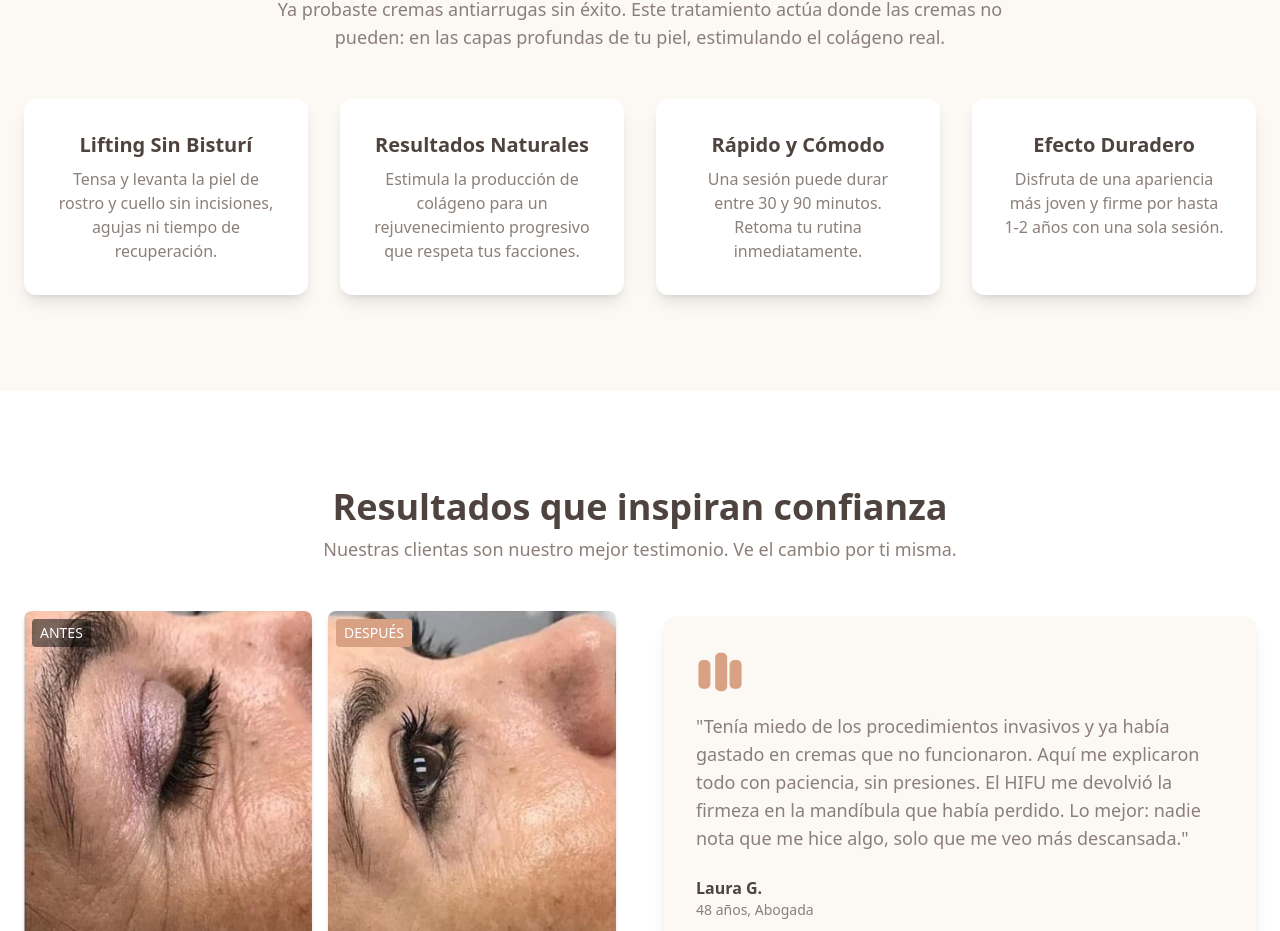
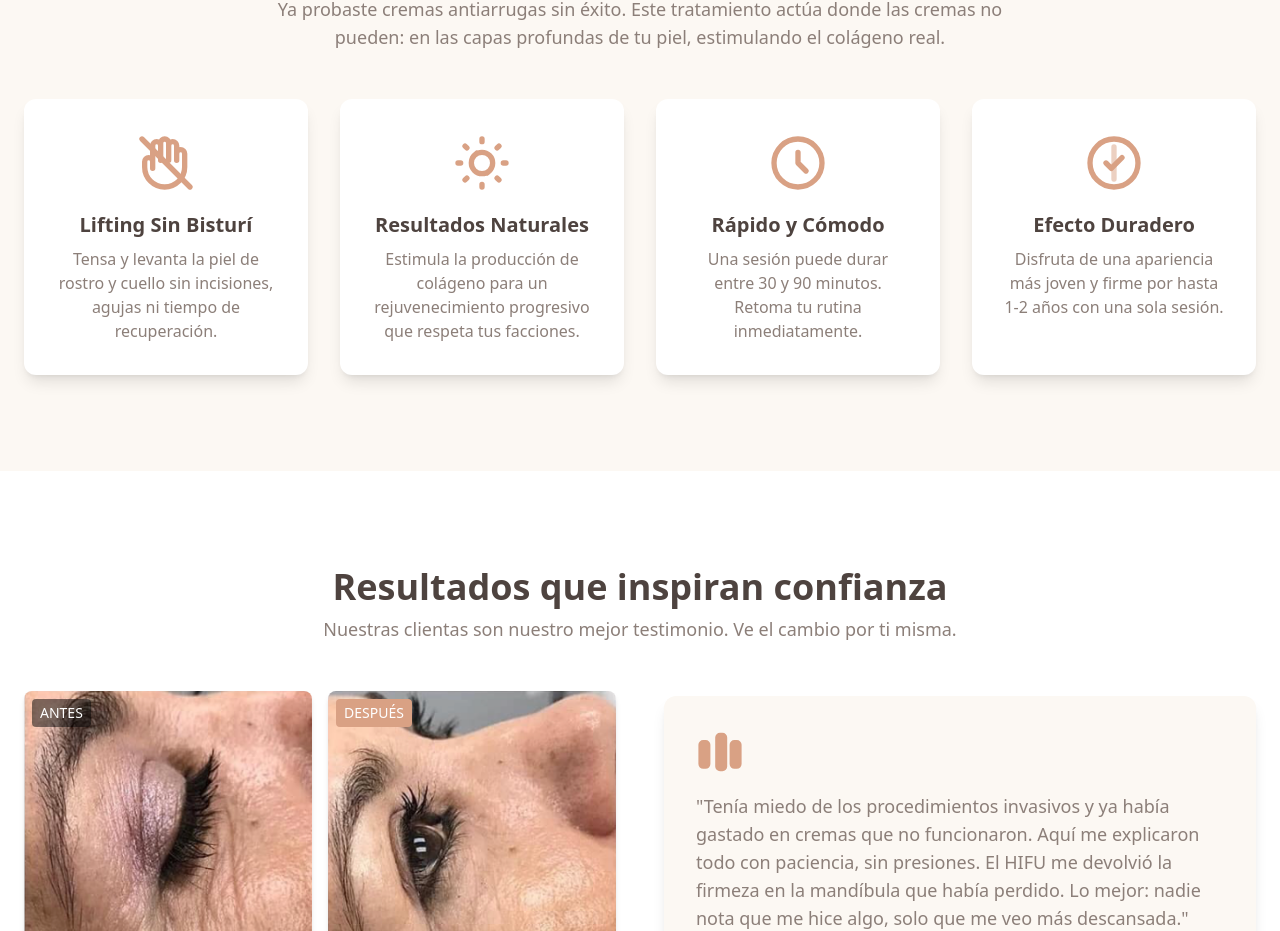
Before and after one commit to algeronimo92/DermicaPro, a React (Create React App) app: page /hifu-landing in a window 1280 px wide. Shown: the part 957-1888 px from the top of the page. Built offline with nearby package versions, Linux system fonts and the light colour scheme.

Commit message:
add icons to hifu landing page

```diff
--- a/src/pages/HifuLandingPage.jsx
+++ b/src/pages/HifuLandingPage.jsx
@@ -343,18 +343,41 @@ function HifuLandingPage() {
                         <p className="max-w-3xl mx-auto text-custom-secondary text-lg mb-12">Ya probaste cremas antiarrugas sin éxito. Este tratamiento actúa donde las cremas no pueden: en las capas profundas de tu piel, estimulando el colágeno real.</p>
                         <div className="grid md:grid-cols-2 lg:grid-cols-4 gap-8">
                             <div className="bg-white p-8 rounded-xl shadow-lg transform hover:-translate-y-2 transition-transform duration-300">
+                                <div className="flex justify-center mb-4">
+                                    <svg className="w-16 h-16 text-primary" fill="none" stroke="currentColor" viewBox="0 0 24 24">
+                                        <path strokeLinecap="round" strokeLinejoin="round" strokeWidth="2" d="M7 11.5V14m0-2.5v-6a1.5 1.5 0 113 0m-3 6a1.5 1.5 0 00-3 0v2a7.5 7.5 0 0015 0v-5a1.5 1.5 0 00-3 0m-6-3V11m0-5.5v-1a1.5 1.5 0 013 0v1m0 0V11m0-5.5a1.5 1.5 0 013 0v3m0 0V11" />
+                                        <line x1="3" y1="3" x2="21" y2="21" strokeWidth="2" strokeLinecap="round" />
+                                    </svg>
+                                </div>
                                 <h3 className="text-xl font-bold mb-2 text-main">Lifting Sin Bisturí</h3>
                                 <p className="text-custom-secondary">Tensa y levanta la piel de rostro y cuello sin incisiones, agujas ni tiempo de recuperación.</p>
                             </div>
                             <div className="bg-white p-8 rounded-xl shadow-lg transform hover:-translate-y-2 transition-transform duration-300">
+                                <div className="flex justify-center mb-4">
+                                    <svg className="w-16 h-16 text-primary" fill="none" stroke="currentColor" viewBox="0 0 24 24">
+                                        <path strokeLinecap="round" strokeLinejoin="round" strokeWidth="2" d="M12 3v1m0 16v1m9-9h-1M4 12H3m15.364 6.364l-.707-.707M6.343 6.343l-.707-.707m12.728 0l-.707.707M6.343 17.657l-.707.707M16 12a4 4 0 11-8 0 4 4 0 018 0z" />
+                                        <path strokeLinecap="round" strokeLinejoin="round" strokeWidth="1.5" d="M8.5 9.5c.5-.5 1-1 1.5-1.5M15.5 14.5c-.5.5-1 1-1.5 1.5" />
+                                    </svg>
+                                </div>
                                 <h3 className="text-xl font-bold mb-2 text-main">Resultados Naturales</h3>
                                 <p className="text-custom-secondary">Estimula la producción de colágeno para un rejuvenecimiento progresivo que respeta tus facciones.</p>
                             </div>
                             <div className="bg-white p-8 rounded-xl shadow-lg transform hover:-translate-y-2 transition-transform duration-300">
+                                <div className="flex justify-center mb-4">
+                                    <svg className="w-16 h-16 text-primary" fill="none" stroke="currentColor" viewBox="0 0 24 24">
+                                        <path strokeLinecap="round" strokeLinejoin="round" strokeWidth="2" d="M12 8v4l3 3m6-3a9 9 0 11-18 0 9 9 0 0118 0z" />
+                                    </svg>
+                                </div>
                                 <h3 className="text-xl font-bold mb-2 text-main">Rápido y Cómodo</h3>
                                 <p className="text-custom-secondary">Una sesión puede durar entre 30 y 90 minutos. Retoma tu rutina inmediatamente.</p>
                             </div>
                             <div className="bg-white p-8 rounded-xl shadow-lg transform hover:-translate-y-2 transition-transform duration-300">
+                                <div className="flex justify-center mb-4">
+                                    <svg className="w-16 h-16 text-primary" fill="none" stroke="currentColor" viewBox="0 0 24 24">
+                                        <path strokeLinecap="round" strokeLinejoin="round" strokeWidth="2" d="M9 12l2 2 4-4m6 2a9 9 0 11-18 0 9 9 0 0118 0z" />
+                                        <path strokeLinecap="round" strokeLinejoin="round" strokeWidth="2" d="M12 6v6m0 0v6" opacity="0.5" />
+                                    </svg>
+                                </div>
                                 <h3 className="text-xl font-bold mb-2 text-main">Efecto Duradero</h3>
                                 <p className="text-custom-secondary">Disfruta de una apariencia más joven y firme por hasta 1-2 años con una sola sesión.</p>
                             </div>
```
